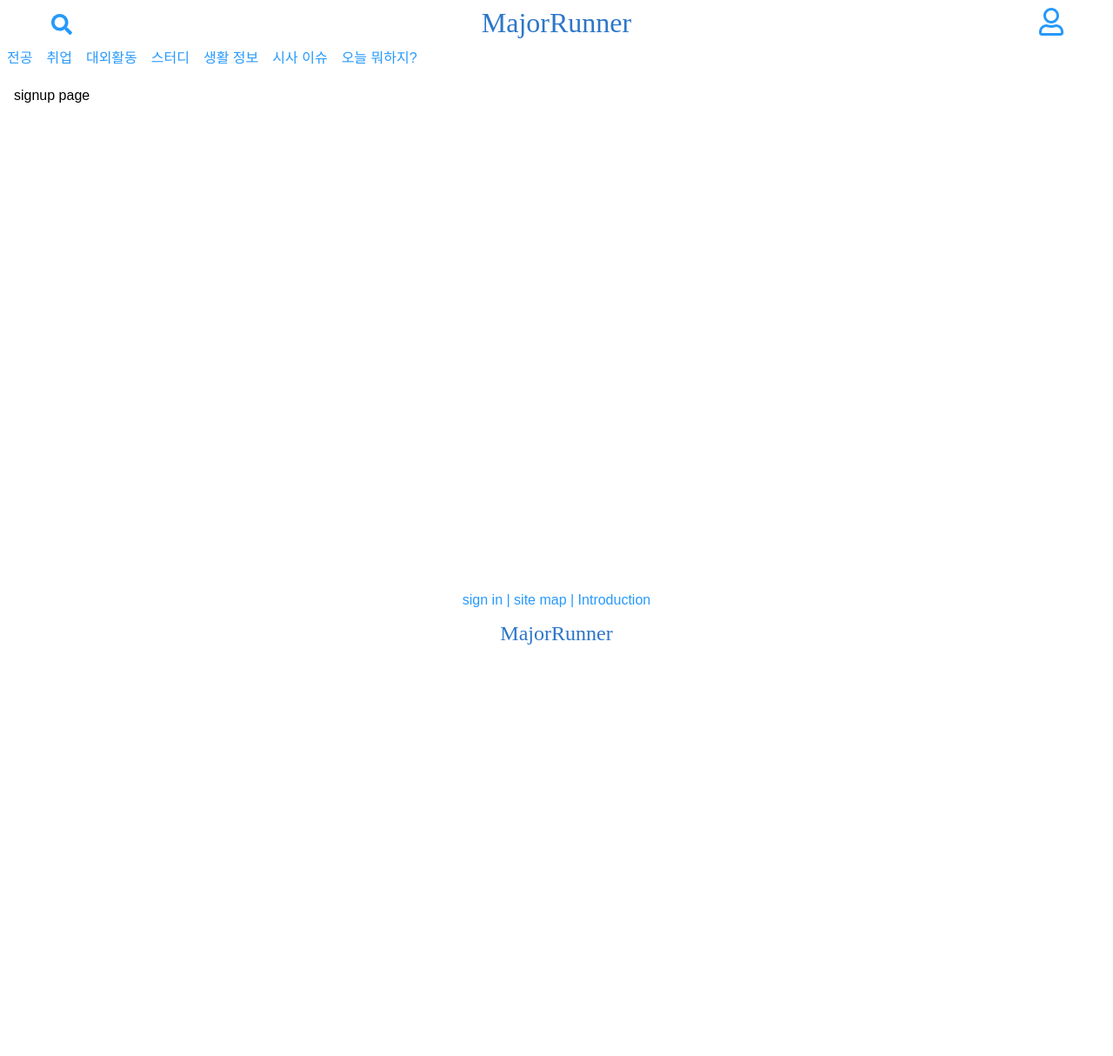
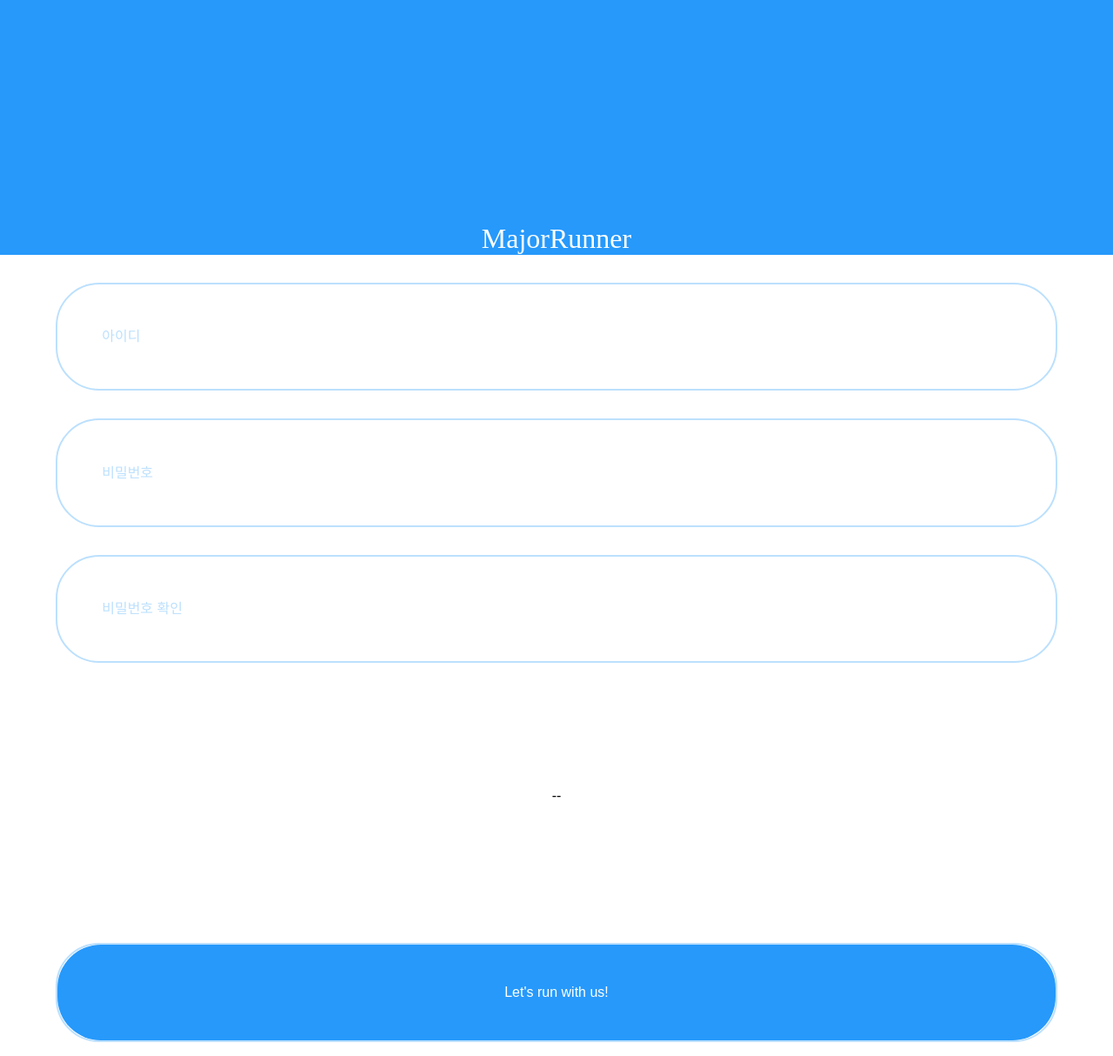
Before and after one commit to hyeonic/major-runner, a Vue app: page /signup in a window 1280 px wide. Shown: the whole page at 87% size. Before the commit the page ends 800 px from the top, so only its background shows below. Built offline with nearby package versions, Linux system fonts and the light colour scheme.

Commit message:
feat: Add SignupForm.vue
SignupForm 추가
SignupPage, SignupForm css 스타일링
SignupPage에 signup-form 태그 적용

```diff
--- /dev/null
+++ b/src/components/form/SignupForm.vue
@@ -0,0 +1,100 @@
+<template>
+  <form @submit.prevent="">
+    <div class="input-wrap">
+      <input
+        class="input-signup"
+        type="text"
+        v-model="username"
+        placeholder="아이디"
+      />
+    </div>
+    <div class="input-wrap">
+      <input
+        class="input-signup"
+        type="password"
+        v-model="password"
+        placeholder="비밀번호"
+      />
+    </div>
+    <div class="input-wrap">
+      <input
+        class="input-signup"
+        type="password"
+        v-model="passwordCheck"
+        placeholder="비밀번호 확인"
+      />
+    </div>
+    <div class="log-message">
+      {{ logMessage }}
+    </div>
+    <div class="button-wrap">
+      <button type="submit">Let's run with us!</button>
+    </div>
+  </form>
+</template>
+
+<script>
+export default {
+  data() {
+    return {
+      // form value
+      username: '',
+      password: '',
+      passwordCheck: '',
+
+      // Log
+      logMessage: '--',
+    };
+  },
+};
+</script>
+
+<style scoped>
+.input-wrap {
+  padding: 4%;
+  width: 90%;
+  border: 2px solid #bce0fd;
+  border-radius: 50px;
+  margin: 2rem auto 1rem auto;
+}
+.input-signup {
+  font-size: 1rem;
+  width: 95%;
+  color: #2699fb;
+}
+
+.input-signup::placeholder {
+  color: #bce0fd;
+}
+
+.input-signup:focus {
+  outline: none;
+}
+
+.log-message {
+  text-align: center;
+  padding: 10%;
+}
+
+.button-wrap {
+  width: 90%;
+  border: 2px solid #bce0fd;
+  border-radius: 50px;
+  margin: 2rem auto 1rem auto;
+}
+
+.button-wrap > button {
+  width: 100%;
+  height: 100%;
+  border: 0;
+  border-radius: 50px;
+  background-color: #2699fb;
+  padding: 4%;
+  font-size: 1rem;
+  color: white;
+}
+
+.button-wrap > button:focus {
+  outline: none;
+}
+</style>
--- a/src/views/SignupPage.vue
+++ b/src/views/SignupPage.vue
@@ -1,11 +1,57 @@
 <template>
-  <div>
-    signup page
+  <div id="sign-container">
+    <div class="sign-header">
+      <div class="logo">
+        <router-link to="/main">MajorRunner</router-link>
+      </div>
+    </div>
+    <div class="sign-section">
+      <signup-form></signup-form>
+    </div>
   </div>
 </template>
 
 <script>
-export default {};
+import SignupForm from '@/components/form/SignupForm.vue';
+
+export default {
+  components: {
+    SignupForm,
+  },
+};
 </script>
 
-<style></style>
+<style scoped>
+#sign-container {
+  position: absolute;
+  top: 0;
+  left: 0;
+  width: 100vw;
+  height: 100vh;
+  background-color: white;
+  display: flex;
+  flex-direction: column;
+}
+
+.sign-header {
+  flex: 1;
+  background-color: #2699fb;
+  width: 100%;
+  height: 100%;
+}
+
+.logo {
+  padding-top: 20%;
+  text-align: center;
+}
+
+.logo > a {
+  font-size: 2rem;
+  color: white;
+  font-family: Berlin Sans FB;
+}
+
+.sign-section {
+  flex: 4;
+}
+</style>
```
